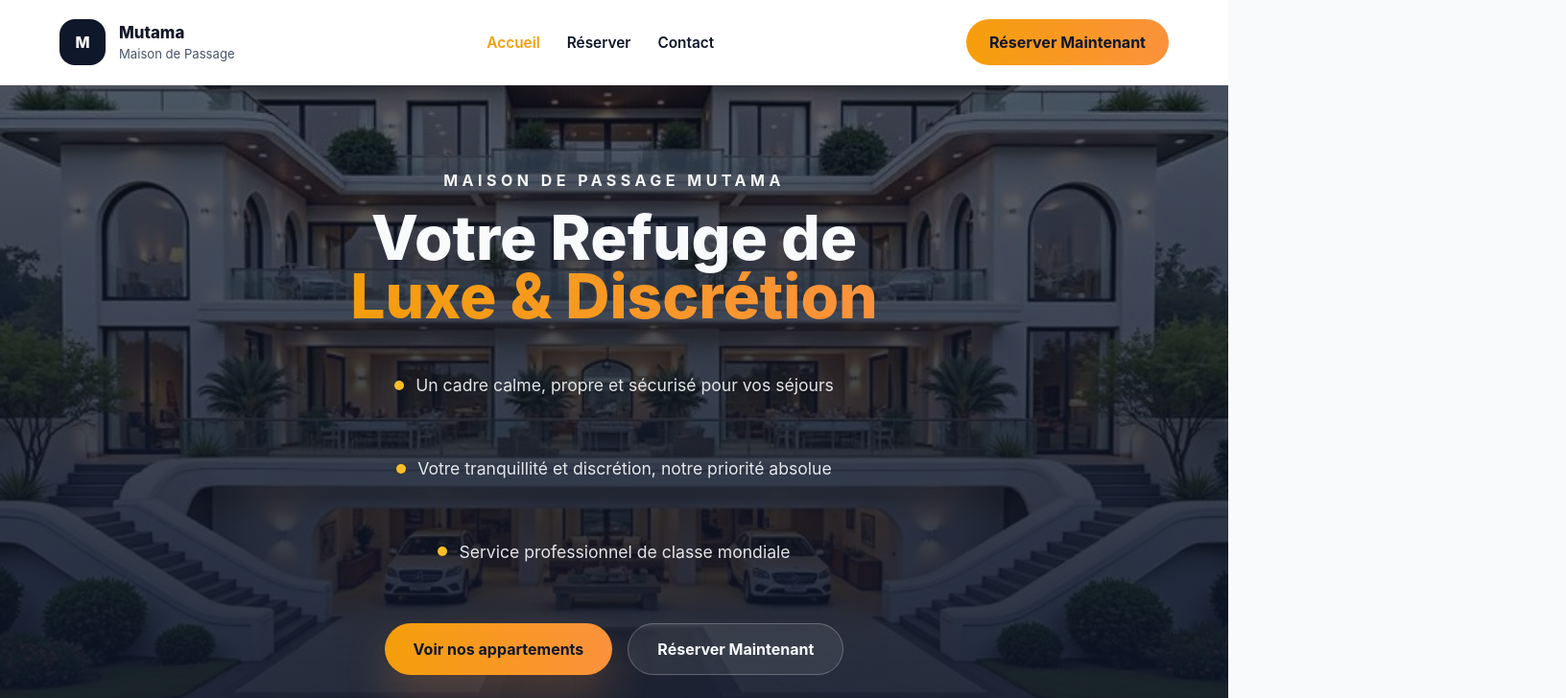
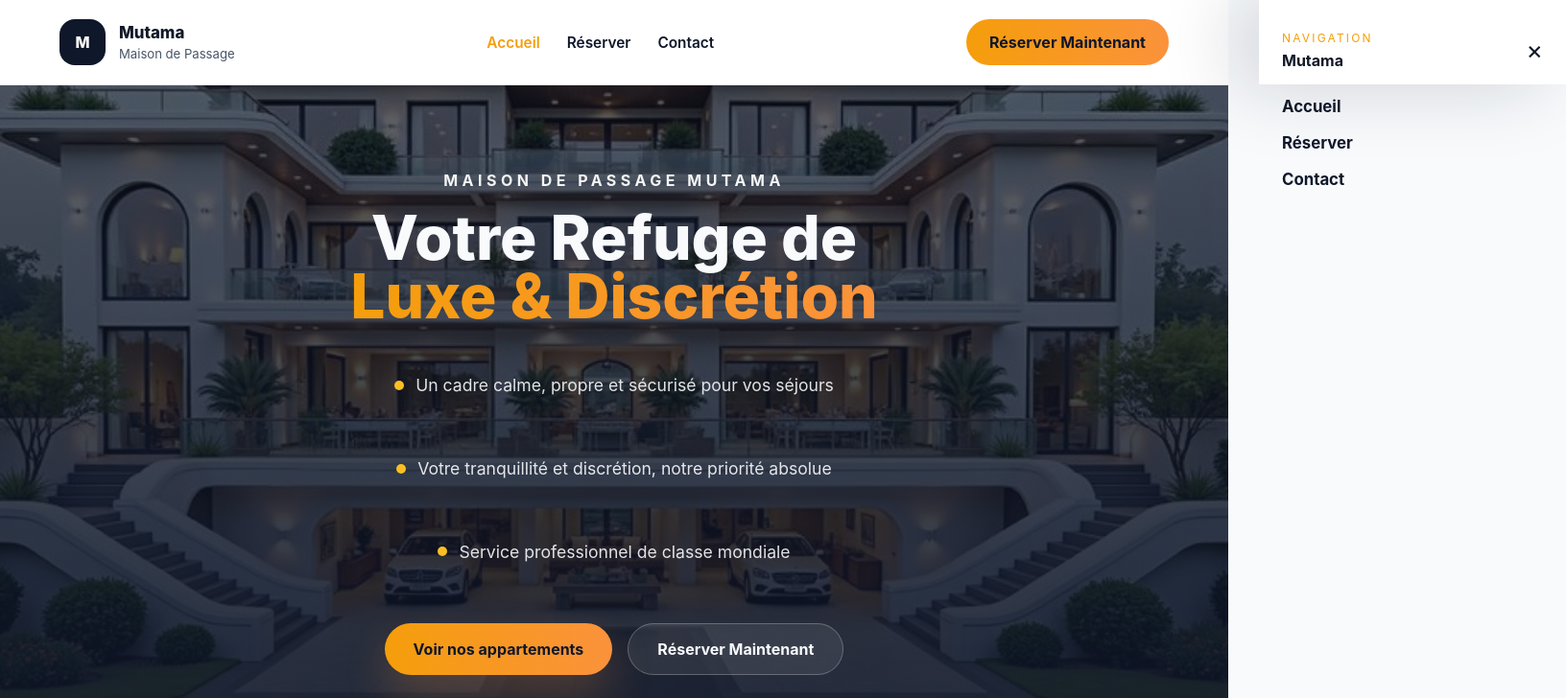
Before and after one commit to yvartpro/mutama_web, a Vue app: page / in a window 1280 px wide. Shown: the top 728 px of the page at 96% size, 1632 px wide, since content can reach past the window. Built offline with nearby package versions, Linux system fonts and the light colour scheme; no server answers.

Commit message:
Fix opacity for AOS animations to ensure consistent visibility on fade effects

```diff
--- a/src/App.vue
+++ b/src/App.vue
@@ -1,6 +1,6 @@
 <template>
   <div class="app-shell">
-    <header class="app-header">
+    <header class="app-header aos-fade-down" v-aos>
       <div class="app-header-inner">
         <div class="brand">
           <span class="brand-symbol">M</span>
@@ -23,20 +23,28 @@
         <router-link to="/reservation" class="header-cta">Réserver Maintenant</router-link>
       </div>
 
-      <div class="mobile-drawer" :class="{ open: mobileMenuOpen }">
-        <nav>
+      <div class="mobile-drawer-backdrop" :class="{ open: mobileMenuOpen }" @click="closeMenu"></div>
+      <aside class="mobile-drawer" :class="{ open: mobileMenuOpen }">
+        <div class="drawer-header">
+          <div>
+            <p class="drawer-label">Navigation</p>
+            <p class="drawer-subtitle">Mutama</p>
+          </div>
+          <button class="drawer-close" @click="closeMenu" aria-label="Fermer le menu">×</button>
+        </div>
+        <nav class="drawer-nav">
           <router-link to="/" @click="closeMenu">Accueil</router-link>
           <router-link to="/reservation" @click="closeMenu">Réserver</router-link>
           <router-link to="/contact" @click="closeMenu">Contact</router-link>
         </nav>
-      </div>
+      </aside>
     </header>
 
     <main class="app-main">
       <router-view />
     </main>
 
-    <footer class="app-footer">
+    <footer class="app-footer aos-fade-up" v-aos>
       <div class="app-footer-inner">
         <div class="footer-grid">
           <div>
@@ -71,8 +79,10 @@
 </template>
 
 <script setup>
-import { ref } from 'vue';
+import { ref, watch } from 'vue';
+import { useRoute } from 'vue-router';
 
+const route = useRoute();
 const mobileMenuOpen = ref(false);
 const toggleMenu = () => {
   mobileMenuOpen.value = !mobileMenuOpen.value;
@@ -80,6 +90,17 @@ const toggleMenu = () => {
 const closeMenu = () => {
   mobileMenuOpen.value = false;
 };
+
+watch(mobileMenuOpen, (value) => {
+  document.body.style.overflow = value ? 'hidden' : '';
+});
+
+watch(
+  () => route.fullPath,
+  () => {
+    mobileMenuOpen.value = false;
+  }
+);
 </script>
 
 <style>
@@ -205,26 +226,71 @@ body {
 .mobile-toggle span::after {
   top: 7px;
 }
+.mobile-drawer-backdrop {
+  position: fixed;
+  inset: 0;
+  z-index: 88;
+  background: rgba(15, 23, 42, 0.55);
+  opacity: 0;
+  visibility: hidden;
+  transition: opacity 220ms ease, visibility 220ms ease;
+}
+.mobile-drawer-backdrop.open {
+  opacity: 1;
+  visibility: visible;
+}
 .mobile-drawer {
-  display: none;
-  width: 100%;
-  background: rgba(255, 255, 255, 0.98);
-  backdrop-filter: blur(18px);
-  border-bottom: 1px solid rgba(15, 23, 42, 0.08);
+  position: fixed;
+  top: 0;
+  right: 0;
+  bottom: 0;
+  width: min(320px, 85vw);
+  padding: 32px 24px;
+  background: #ffffff;
+  box-shadow: -24px 0 80px rgba(15, 23, 42, 0.18);
+  z-index: 89;
+  transform: translateX(110%);
+  transition: transform 280ms ease;
+  display: grid;
+  gap: 28px;
 }
 .mobile-drawer.open {
-  display: block;
+  transform: translateX(0);
 }
-.mobile-drawer nav {
+.drawer-header {
   display: flex;
-  flex-direction: column;
-  gap: 16px;
-  padding: 20px 32px 24px;
+  justify-content: space-between;
+  align-items: center;
+  gap: 18px;
 }
-.mobile-drawer a {
+.drawer-label {
+  margin: 0;
+  font-size: 0.75rem;
+  text-transform: uppercase;
+  letter-spacing: 0.18em;
+  color: #f59e0b;
+}
+.drawer-subtitle {
+  margin: 6px 0 0;
+  font-weight: 700;
+  color: #111827;
+}
+.drawer-close {
+  all: unset;
+  cursor: pointer;
+  font-size: 1.65rem;
+  line-height: 1;
+  color: #111827;
+}
+.drawer-nav {
+  display: grid;
+  gap: 18px;
+}
+.drawer-nav a {
   color: #0f172a;
   text-decoration: none;
   font-weight: 700;
+  font-size: 1.05rem;
 }
 .app-main {
   padding: 0;
--- a/src/components/ApartmentCard.vue
+++ b/src/components/ApartmentCard.vue
@@ -26,7 +26,7 @@ function openDetails() {
 </script>
 
 <template>
-  <article class="card" @click="openDetails">
+  <article class="card aos-fade-up" @click="openDetails" v-aos>
     <div class="card-media" :style="cardStyle"></div>
     <div class="card-body">
       <div class="card-header">
--- a/src/main.js
+++ b/src/main.js
@@ -3,10 +3,13 @@ import { createPinia } from 'pinia'
 
 import App from './App.vue'
 import router from './router'
+import scrollAnimate from './plugins/scrollAnimate.js'
+import './styles/aos.css'
 
 const app = createApp(App)
 
 app.use(createPinia())
 app.use(router)
+app.use(scrollAnimate)
 
 app.mount('#app')
--- /dev/null
+++ b/src/plugins/scrollAnimate.js
@@ -0,0 +1,41 @@
+const isBrowser = typeof window !== 'undefined'
+
+const createObserver = () => {
+  if (!isBrowser || !('IntersectionObserver' in window)) {
+    return null
+  }
+
+  return new IntersectionObserver((entries) => {
+    entries.forEach((entry) => {
+      if (!entry.isIntersecting) {
+        return
+      }
+      entry.target.classList.add('aos-animate')
+      observer.unobserve(entry.target)
+    })
+  }, {
+    threshold: 0.12,
+  })
+}
+
+const observer = createObserver()
+
+export default {
+  install(app) {
+    app.directive('aos', {
+      mounted(el) {
+        if (!el.classList.contains('aos-init')) {
+          el.classList.add('aos-init')
+        }
+        if (observer) {
+          observer.observe(el)
+        } else {
+          el.classList.add('aos-animate')
+        }
+      },
+      unmounted(el) {
+        observer?.unobserve(el)
+      },
+    })
+  },
+}
--- /dev/null
+++ b/src/styles/aos.css
@@ -0,0 +1,34 @@
+.aos-init {
+  opacity: 0;
+  transform: translateY(22px) scale(0.98);
+  transition: opacity 650ms ease, transform 650ms ease;
+}
+.aos-animate {
+  opacity: 1;
+  transform: translateY(0) scale(1);
+}
+.aos-fade-left {
+  transform: translateX(-22px) scale(0.98);
+}
+.aos-fade-right {
+  transform: translateX(22px) scale(0.98);
+}
+.aos-fade-up {
+  transform: translateY(22px) scale(0.98);
+}
+.aos-fade-down {
+  transform: translateY(-22px) scale(0.98);
+}
+.aos-init.aos-fade-left,
+.aos-init.aos-fade-right,
+.aos-init.aos-fade-up,
+.aos-init.aos-fade-down {
+  opacity: 0;
+}
+.aos-animate.aos-fade-left,
+.aos-animate.aos-fade-right,
+.aos-animate.aos-fade-up,
+.aos-animate.aos-fade-down {
+  opacity: 1;
+  transform: translate(0, 0) scale(1);
+}
--- a/src/views/ApartmentDetailsView.vue
+++ b/src/views/ApartmentDetailsView.vue
@@ -73,7 +73,7 @@ onMounted(loadDetails)
 
 <template>
   <section class="details-shell">
-    <div class="details-top">
+    <div class="details-top aos-fade-up" v-aos>
       <button class="back-button" @click="router.back()">← Retour</button>
       <div>
         <p class="eyebrow">Détails de l’appartement</p>
@@ -85,10 +85,10 @@ onMounted(loadDetails)
     <div v-if="error" class="status-block status-error">{{ error }}</div>
 
     <div v-if="apartment" class="details-grid">
-      <div class="details-card image-panel" :style="{ backgroundImage: coverImage ? `url(${coverImage})` : 'none' }">
+      <div class="details-card image-panel aos-fade-right" v-aos :style="{ backgroundImage: coverImage ? `url(${coverImage})` : 'none' }">
         <div class="image-overlay"></div>
       </div>
-      <div class="details-card info-panel">
+      <div class="details-card info-panel aos-fade-left" v-aos>
         <div class="info-row">
           <span class="label">Prix</span>
           <strong>{{ apartment.price ? `BIF ${apartment.price.toLocaleString('fr-FR')}` : 'Sur demande' }}</strong>
--- a/src/views/ContactView.vue
+++ b/src/views/ContactView.vue
@@ -1,5 +1,5 @@
 <template>
-  <section class="contact-shell">
+  <section class="contact-shell aos-fade-up" v-aos>
     <div class="content-panel">
       <p class="eyebrow">Contact</p>
       <h1>Contactez Mutama</h1>
--- a/src/views/HomeView.vue
+++ b/src/views/HomeView.vue
@@ -31,7 +31,7 @@ onMounted(loadApartments)
   <section class="hero-section">
     <div class="hero-background"></div>
     <div class="hero-overlay"></div>
-    <div class="hero-content">
+    <div class="hero-content aos-fade-up" v-aos>
       <span class="hero-eyebrow">Maison de Passage Mutama</span>
       <h1 class="hero-title">Votre Refuge de<br><span> Luxe & Discrétion</span></h1>
       <div class="hero-copy">
@@ -46,7 +46,7 @@ onMounted(loadApartments)
     </div>
   </section>
 
-  <section class="list-section" id="apartments">
+  <section class="list-section aos-fade-up" id="apartments" v-aos>
     <div class="section-header">
       <span class="section-kicker">Appartements</span>
       <h2>Choisissez votre séjour</h2>
@@ -61,7 +61,7 @@ onMounted(loadApartments)
     </div>
   </section>
 
-  <section class="features-section">
+  <section class="features-section aos-fade-up" v-aos>
     <div class="features-panel">
       <div class="features-header">
         <span class="section-kicker">Présentation</span>
--- a/src/views/ReservationView.vue
+++ b/src/views/ReservationView.vue
@@ -1,5 +1,5 @@
 <template>
-  <section class="reserve-shell">
+  <section class="reserve-shell aos-fade-up" v-aos>
     <div class="content-panel">
       <p class="eyebrow">Réservation</p>
       <h1>Réservez votre séjour en quelques secondes.</h1>
```
